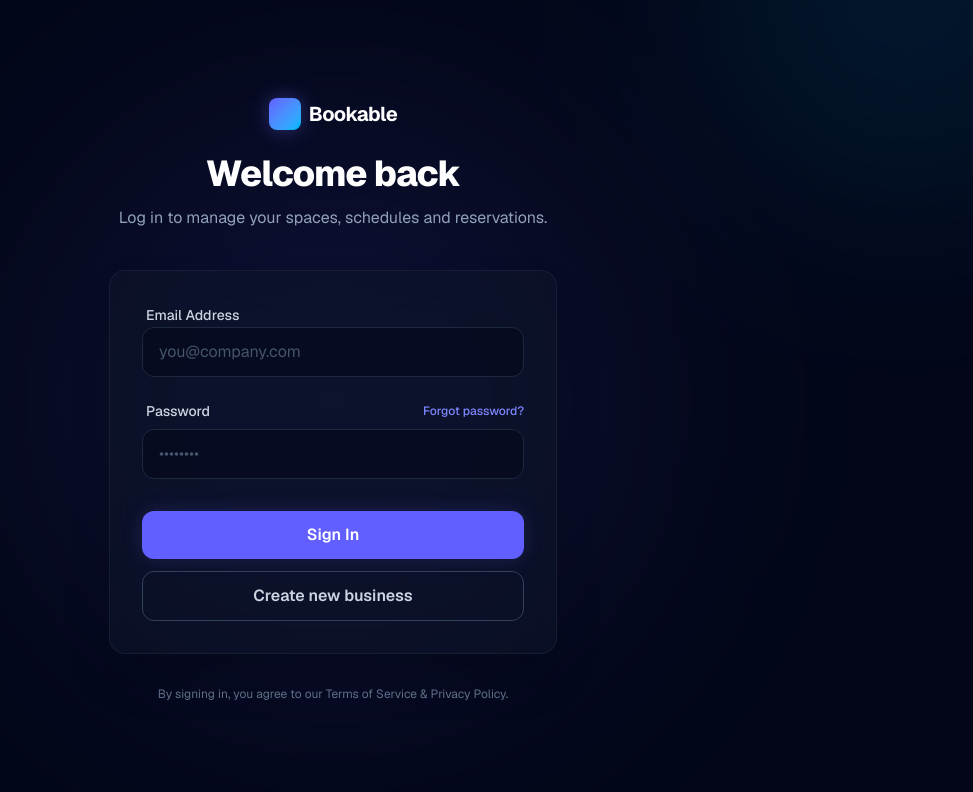
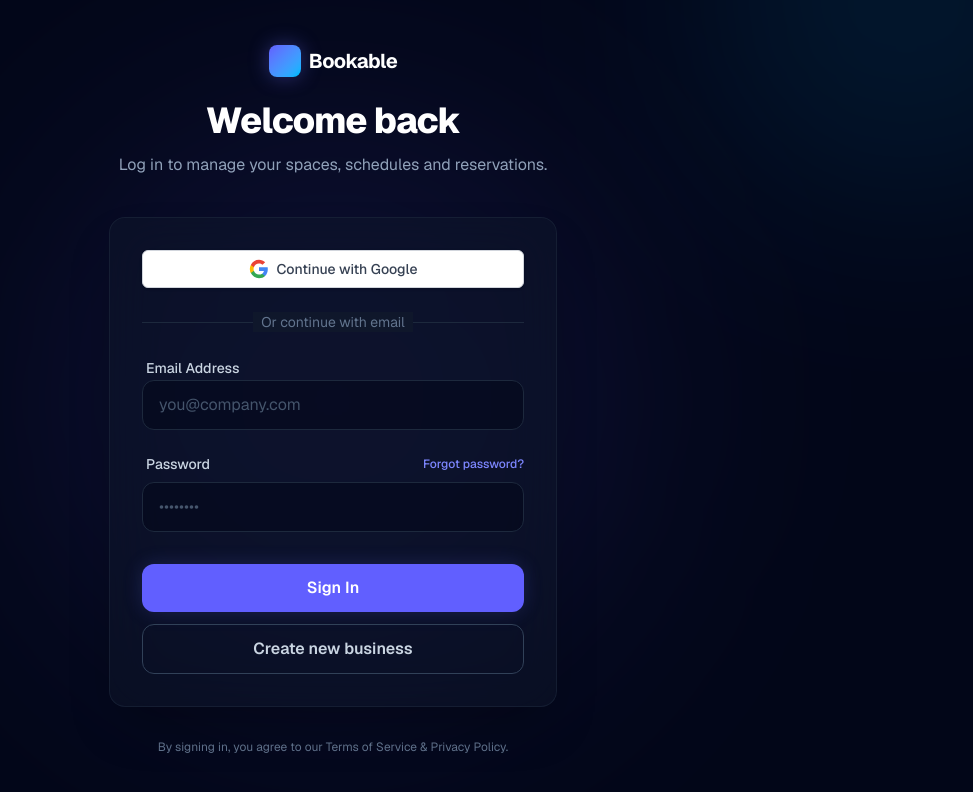
Before and after one commit to Ogires/reserver, a Next.js app: page /admin/login in a window 1280 px wide. Shown: the top 792 px of the page, without its empty margins (307-1280 px from the left). Built offline with nearby package versions, Linux system fonts and the light colour scheme; no server answers.

Commit message:
feat: complete Phase 12 Google Social Login MVP

```diff
--- a/src/app/admin/login/page.tsx
+++ b/src/app/admin/login/page.tsx
@@ -1,4 +1,5 @@
 import { login, signup } from '../actions';
+import { SocialLoginButton } from '../../../components/auth/SocialLoginButton';
 
 interface LoginPageProps {
   searchParams: Promise<{
@@ -48,6 +49,21 @@ export default async function LoginPage({ searchParams }: LoginPageProps) {
         )}
 
         <div className="bg-slate-900/50 backdrop-blur-xl border border-slate-800/60 p-8 rounded-2xl shadow-2xl">
+
+          {/* Social Login Section */}
+          <div className="mb-6">
+            <SocialLoginButton provider="google" />
+
+            <div className="mt-6 relative">
+              <div className="absolute inset-0 flex items-center">
+                <div className="w-full border-t border-slate-800"></div>
+              </div>
+              <div className="relative flex justify-center text-sm">
+                <span className="px-2 bg-slate-900 text-slate-500">Or continue with email</span>
+              </div>
+            </div>
+          </div>
+
           <form className="space-y-6">
 
             <div className="space-y-2">
--- /dev/null
+++ b/src/app/auth/callback/route.ts
@@ -0,0 +1,48 @@
+import { createServerClient } from '@supabase/ssr';
+import { cookies } from 'next/headers';
+import { NextResponse } from 'next/server';
+
+export async function GET(request: Request) {
+  const { searchParams, origin } = new URL(request.url);
+  const code = searchParams.get('code');
+  // if "next" is in param, use it as the redirect URL
+  const next = searchParams.get('next') ?? '/admin/dashboard';
+
+  if (code) {
+    const cookieStore = await cookies();
+    const supabase = createServerClient(
+      process.env.NEXT_PUBLIC_SUPABASE_URL!,
+      process.env.NEXT_PUBLIC_SUPABASE_ANON_KEY!,
+      {
+        cookies: {
+          getAll() {
+            return cookieStore.getAll();
+          },
+          setAll(cookiesToSet) {
+            try {
+              cookiesToSet.forEach(({ name, value, options }) =>
+                cookieStore.set(name, value, options)
+              );
+            } catch {
+              // The `setAll` method was called from a Server Component.
+              // This can be ignored if you have middleware refreshing
+              // user sessions.
+            }
+          },
+        },
+      }
+    );
+
+    const { error } = await supabase.auth.exchangeCodeForSession(code);
+
+    if (!error) {
+      // Forward the user to the intended destination (or the dashboard)
+      return NextResponse.redirect(`${origin}${next}`);
+    } else {
+      console.error('Exchange code error:', error.message);
+    }
+  }
+
+  // return the user to an error page with instructions
+  return NextResponse.redirect(`${origin}/admin/login?error=auth-callback-failed`);
+}
--- /dev/null
+++ b/src/components/auth/SocialLoginButton.tsx
@@ -0,0 +1,68 @@
+'use client';
+
+import { useState } from 'react';
+import { createBrowserClient } from '@supabase/ssr';
+
+interface SocialLoginButtonProps {
+  provider: 'google' | 'apple';
+  nextUrl?: string;
+  label?: string;
+}
+
+export function SocialLoginButton({
+  provider,
+  nextUrl = '/admin/dashboard',
+  label = 'Continue with Google'
+}: SocialLoginButtonProps) {
+  const [isLoading, setIsLoading] = useState(false);
+
+  // Initialize Supabase client
+  const supabase = createBrowserClient(
+    process.env.NEXT_PUBLIC_SUPABASE_URL!,
+    process.env.NEXT_PUBLIC_SUPABASE_ANON_KEY!
+  );
+
+  const handleLogin = async () => {
+    setIsLoading(true);
+    const { error } = await supabase.auth.signInWithOAuth({
+      provider: provider,
+      options: {
+        redirectTo: `${window.location.origin}/auth/callback?next=${nextUrl}`,
+        // Forces Google to show account selection if they have multiple
+        queryParams: {
+          prompt: 'select_account',
+        }
+      },
+    });
+
+    if (error) {
+      console.error('Error with social login:', error.message);
+      setIsLoading(false);
+    }
+    // Note: on success, the page redirects to the provider so we don't need to unset isLoading
+  };
+
+  return (
+    <button
+      type="button"
+      onClick={handleLogin}
+      disabled={isLoading}
+      className="w-full flex justify-center items-center py-2 px-4 border border-gray-300 rounded-md shadow-sm bg-white text-sm font-medium text-gray-700 hover:bg-gray-50 focus:outline-none focus:ring-2 focus:ring-offset-2 focus:ring-indigo-500 disabled:opacity-50 disabled:cursor-not-allowed transition-colors"
+    >
+      {isLoading ? (
+        <svg className="animate-spin -ml-1 mr-3 h-5 w-5 text-indigo-500" xmlns="http://www.w3.org/2000/svg" fill="none" viewBox="0 0 24 24">
+          <circle className="opacity-25" cx="12" cy="12" r="10" stroke="currentColor" strokeWidth="4"></circle>
+          <path className="opacity-75" fill="currentColor" d="M4 12a8 8 0 018-8V0C5.373 0 0 5.373 0 12h4zm2 5.291A7.962 7.962 0 014 12H0c0 3.042 1.135 5.824 3 7.938l3-2.647z"></path>
+        </svg>
+      ) : (
+        <svg className="w-5 h-5 mr-2" viewBox="0 0 24 24" fill="none" xmlns="http://www.w3.org/2000/svg">
+          <path d="M22.56 12.25c0-.78-.07-1.53-.2-2.25H12v4.26h5.92c-.26 1.37-1.04 2.53-2.21 3.31v2.77h3.57c2.08-1.92 3.28-4.74 3.28-8.09z" fill="#4285F4"/>
+          <path d="M12 23c2.97 0 5.46-.98 7.28-2.66l-3.57-2.77c-.98.66-2.23 1.06-3.71 1.06-2.86 0-5.29-1.93-6.16-4.53H2.18v2.84C3.99 20.53 7.7 23 12 23z" fill="#34A853"/>
+          <path d="M5.84 14.09c-.22-.66-.35-1.36-.35-2.09s.13-1.43.35-2.09V7.07H2.18C1.43 8.55 1 10.22 1 12s.43 3.45 1.18 4.93l2.85-2.22.81-.62z" fill="#FBBC05"/>
+          <path d="M12 5.38c1.62 0 3.06.56 4.21 1.64l3.15-3.15C17.45 2.09 14.97 1 12 1 7.7 1 3.99 3.47 2.18 7.07l3.66 2.84c.87-2.6 3.3-4.53 6.16-4.53z" fill="#EA4335"/>
+        </svg>
+      )}
+      {label}
+    </button>
+  );
+}
```
